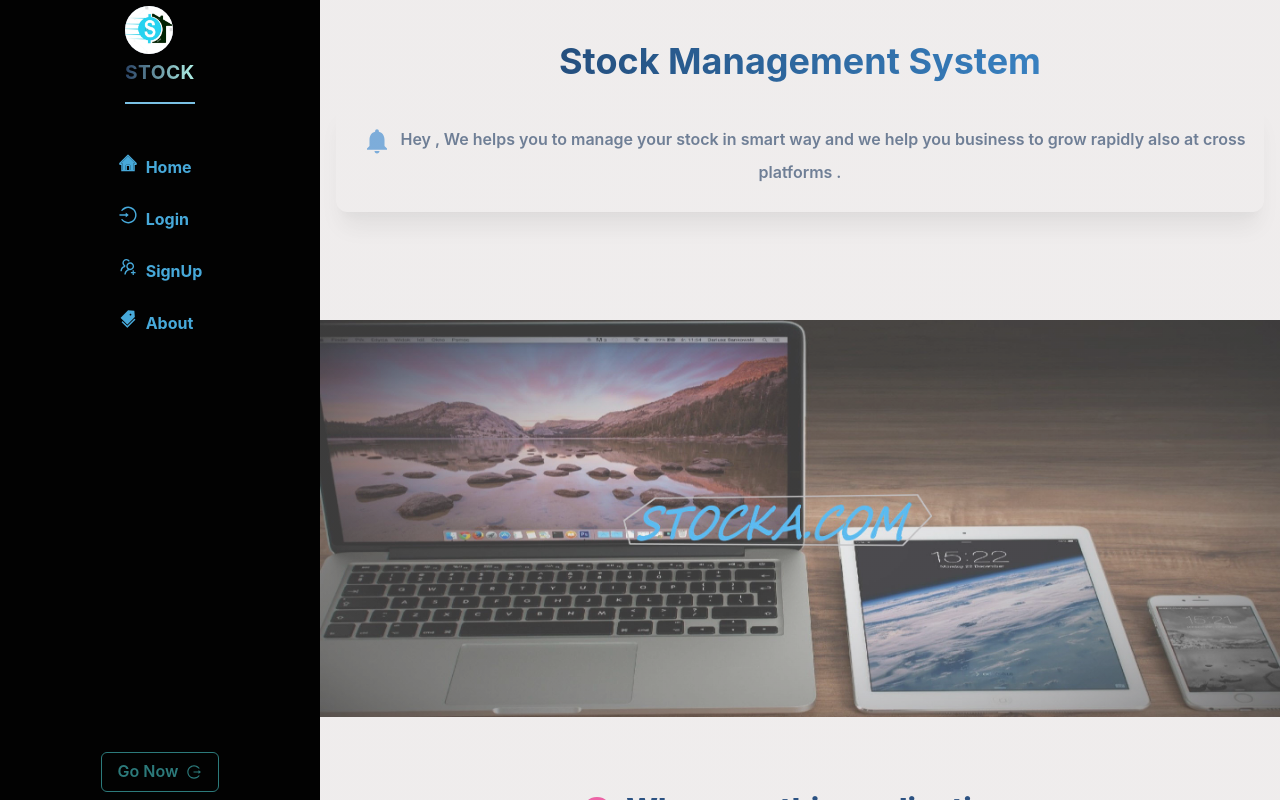
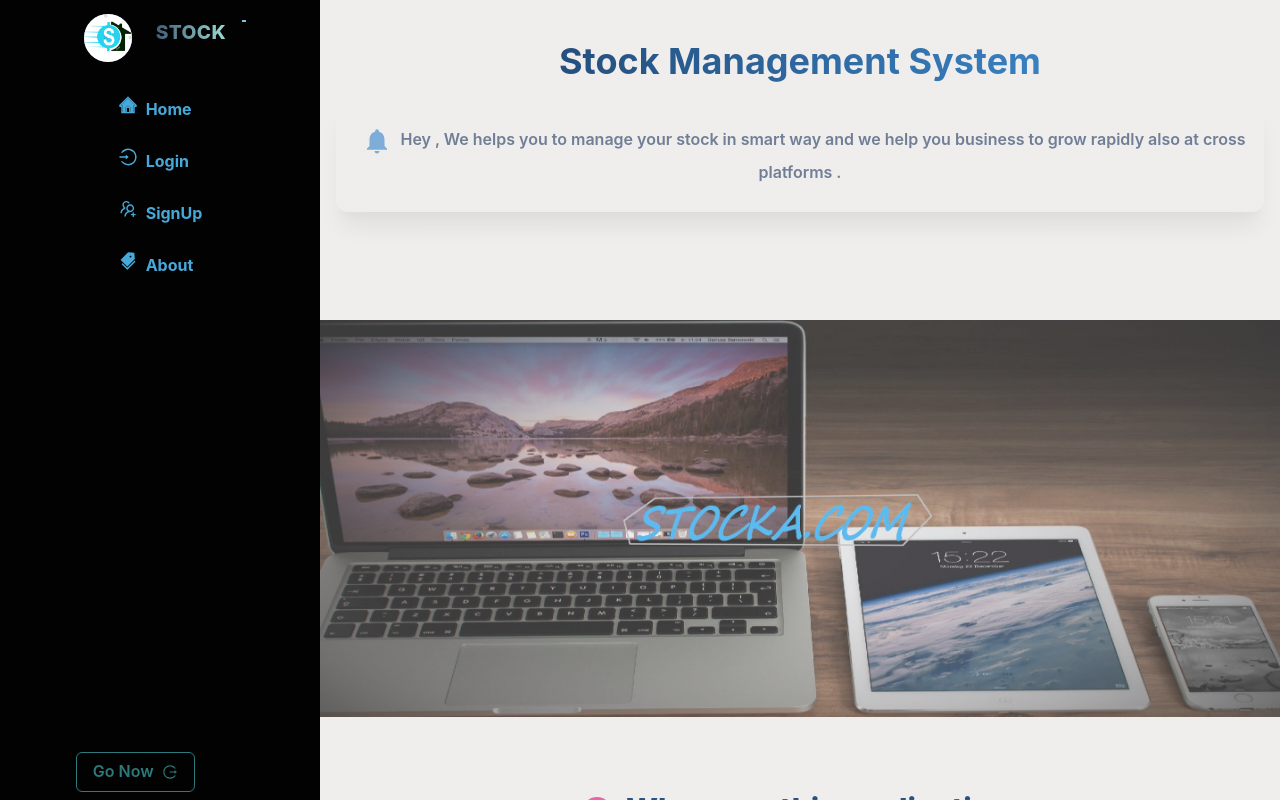
Before and after one commit to Thierry-Chain/stocka, a React (Create React App) app: page / in a window 1280 px wide. Built offline with nearby package versions, Linux system fonts and the light colour scheme; no server answers.

Commit message:
improved the header section

```diff
--- a/src/components/NavBar.jsx
+++ b/src/components/NavBar.jsx
@@ -7,11 +7,12 @@
   WrapItem,
   Avatar,
   Icon,
-} from '@chakra-ui/react'
-import React from 'react'
-import { NavLink } from 'react-router-dom'
-import { useSelector, useDispatch } from 'react-redux'
-import { logout } from 'Redux/actions'
+  Heading,
+} from '@chakra-ui/react';
+import React from 'react';
+import { NavLink } from 'react-router-dom';
+import { useSelector, useDispatch } from 'react-redux';
+import { logout } from 'Redux/actions';
 import {
   AiTwotoneHome,
   AiOutlineLogin,
@@ -22,91 +23,101 @@
   AiOutlineBarChart,
   AiOutlineMoneyCollect,
   AiOutlineLogout,
-} from 'react-icons/ai'
-import logo from 'assets/logo.jpg'
+} from 'react-icons/ai';
+import logo from 'assets/logo.jpg';
 export default function NavBar() {
-  const auth = useSelector((state) => state.user.auth)
-  const dispatch = useDispatch()
+  const auth = useSelector((state) => state.user.auth);
+  const dispatch = useDispatch();
   const loggedInOptions = (
     <React.Fragment>
-      <Flex py='2' _hover={{ bg: 'telegram.100', color: '#020201' }}>
-        <NavLink className='link' to='/loggedIn/pay'>
+      <Flex p="2" _hover={{ bg: 'telegram.100', color: '#020201' }}>
+        <NavLink className="link" to="/loggedIn/pay">
           {' '}
           <Icon
-            fontWeight='extrabold'
-            fontSize='xl'
+            fontWeight="extrabold"
+            fontSize="xl"
             as={AiOutlineMoneyCollect}
-            mr='2'
+            mr="2"
             display={['inline', 'none', 'inline']}
           />
           <Text display={['none', 'inline', 'inline']}>Payment</Text>
         </NavLink>
       </Flex>
     </React.Fragment>
-  )
+  );
   return (
     <Flex
-      align='baseline'
-      mx='auto'
-      color='telegram.400'
-      direction={['row', 'row', 'column']}
+      align="baseline"
+      mx="auto"
+      color="telegram.400"
+      flexDir={['row', 'row', 'column']}
     >
-      <Flex my='2' ml='0.5' direction={['row', 'column']} py='1' mx='auto'>
-        <WrapItem display={['none', 'inline']}>
-          <Avatar mt={[null, '-1.5', null]} src={logo} />
+      <Flex my="2" justifyContent="center" flexDir={['row']} ml="0.5">
+        <WrapItem px="2" display={['none', 'inline']}>
+          <Avatar mt={[null, '1.5', null]} src={logo} />
         </WrapItem>
-        <Text
-          as='big'
-          bgGradient='linear(to-l,teal.100,blue.800)'
-          bgClip='text'
-          lineHeight='3'
-          letterSpacing='wide'
+        <Heading
+          as="big"
+          bgGradient="linear(to-l,teal.100,blue.800)"
+          bgClip="text"
+          lineHeight="6"
+          letterSpacing="wide"
           display={['inline', 'none', 'inline']}
-          fontFamily='revert'
-          fontWeight='bold'
-          py='2'
-          my='1'
+          fontFamily="revert"
+          fontWeight={['bold', 'extrabold']}
+          py="2"
+          size={['sm', 'sm', 'xl']}
+          my="1"
+          px="4"
         >
           STOCK
-        </Text>
+        </Heading>
         <Box
-          as='div'
+          as="div"
           display={['none', 'none', 'inline']}
-          p='0.5'
-          pb='0'
-          my='3'
-          h='0.5'
-          bg='telegram.300'
+          p="0.5"
+          pb="0"
+          my="3"
+          h="0.5"
+          bg="telegram.300"
         />
       </Flex>
 
       <Flex
         direction={['row', 'row', 'column']}
-        py='3'
-        justifyContent='space-around'
+        py="3"
+        justifyContent="space-around"
         mx={[null, 'auto', 'auto']}
-        fontWeight='bold'
+        fontWeight="bold"
       >
-        <Flex py='2' _hover={{ bg: 'telegram.100', color: '#020201' }}>
-          <NavLink className='link' to={auth ? '/loggedIn' : '/'}>
+        <Flex
+          px={['2', '4']}
+          py="2"
+          _hover={{ bg: 'telegram.100', color: '#020201' }}
+        >
+          <NavLink className="link" to={auth ? '/loggedIn' : '/'}>
             {' '}
             <Icon
-              fontWeight='extrabold'
-              fontSize='xl'
+              fontWeight="extrabold"
+              fontSize="xl"
               as={AiTwotoneHome}
-              mr='2'
+              mr="2"
               display={['inline', 'none', 'inline']}
             />
             <Text display={['none', 'inline', 'inline']}>Home</Text>
           </NavLink>
         </Flex>
-        <Flex py='2' _hover={{ bg: 'telegram.100', color: '#020201' }}>
-          <NavLink className='link' to={auth ? '/loggedIn/stock' : '/login'}>
+        <Flex
+          px={['2', '4']}
+          py="2"
+          _hover={{ bg: 'telegram.100', color: '#020201' }}
+        >
+          <NavLink className="link" to={auth ? '/loggedIn/stock' : '/login'}>
             <Icon
-              fontWeight='extrabold'
-              fontSize='xl'
+              fontWeight="extrabold"
+              fontSize="xl"
               as={!auth ? AiOutlineLogin : AiOutlineAppstoreAdd}
-              mr='2'
+              mr="2"
               display={['inline', 'none', 'inline']}
             />
             <Text display={['none', 'inline', 'inline']}>
@@ -114,14 +125,18 @@
             </Text>
           </NavLink>
         </Flex>
-        <Flex py='2' _hover={{ bg: 'telegram.100', color: '#020201' }}>
-          <NavLink className='link' to={auth ? '/loggedIn/records' : 'signup'}>
+        <Flex
+          px={['2', '4']}
+          py="2"
+          _hover={{ bg: 'telegram.100', color: '#020201' }}
+        >
+          <NavLink className="link" to={auth ? '/loggedIn/records' : 'signup'}>
             {' '}
             <Icon
-              fontWeight='extrabold'
-              fontSize='xl'
+              fontWeight="extrabold"
+              fontSize="xl"
               as={!auth ? AiOutlineUsergroupAdd : AiOutlineHistory}
-              mr='2'
+              mr="2"
               display={['inline', 'none', 'inline']}
             />
             <Text display={['none', 'inline', 'inline']}>
@@ -129,14 +144,18 @@
             </Text>
           </NavLink>
         </Flex>
-        <Flex py='2' _hover={{ bg: 'telegram.100', color: '#020201' }}>
-          <NavLink className='link' to={auth ? '/loggedIn/control' : 'about'}>
+        <Flex
+          px={['2', '4']}
+          py="2"
+          _hover={{ bg: 'telegram.100', color: '#020201' }}
+        >
+          <NavLink className="link" to={auth ? '/loggedIn/control' : 'about'}>
             {' '}
             <Icon
-              fontWeight='extrabold'
-              fontSize='xl'
+              fontWeight="extrabold"
+              fontSize="xl"
               as={!auth ? AiFillTags : AiOutlineBarChart}
-              mr='2'
+              mr="2"
               display={['inline', 'none', 'inline']}
             />
             <Text display={['none', 'inline', 'inline']}>
@@ -150,9 +169,9 @@
       <Flex display={['none', 'none', 'inline']} my={[null, '1', '2']}>
         <NavLink to={auth ? '/' : '/signup'}>
           <Button
-            rightIcon={<AiOutlineLogout fontWeight='bold' />}
-            colorScheme='teal'
-            variant='outline'
+            rightIcon={<AiOutlineLogout fontWeight="bold" />}
+            colorScheme="teal"
+            variant="outline"
             onClick={() => dispatch(logout())}
           >
             {auth ? 'Logout' : 'Go Now'}
@@ -160,5 +179,5 @@
         </NavLink>
       </Flex>
     </Flex>
-  )
+  );
 }
```
